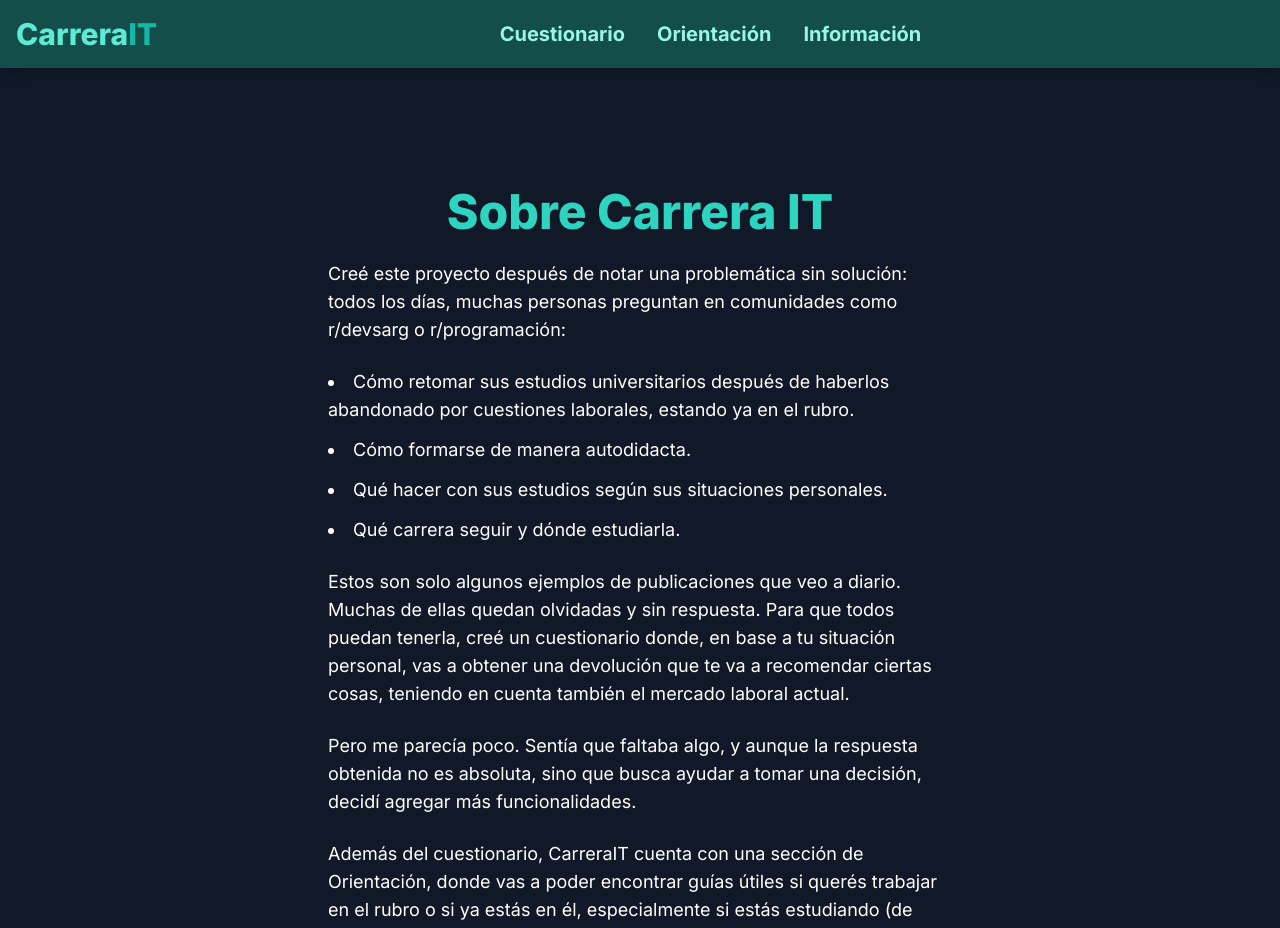
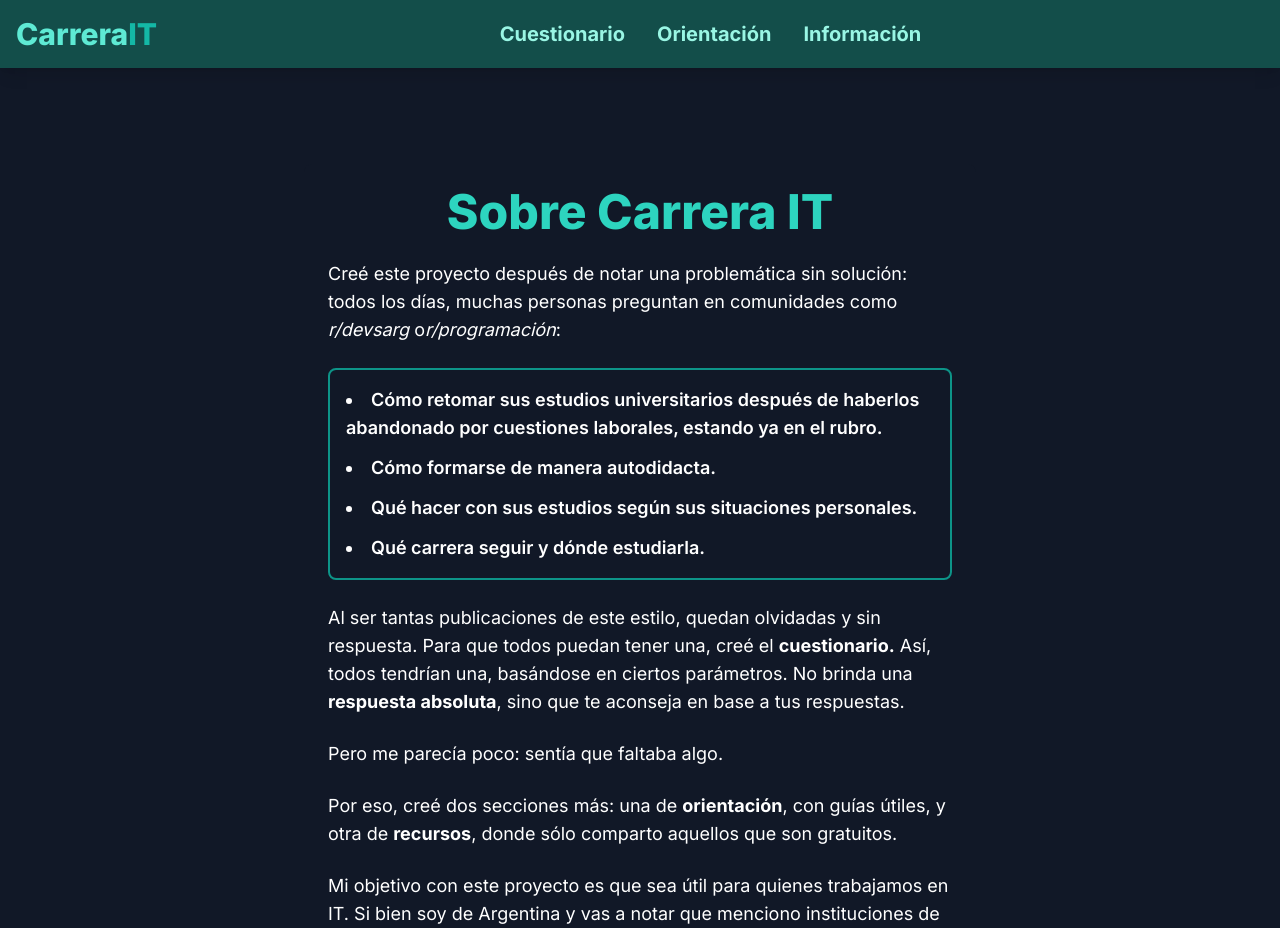
Before and after one commit to aronmilenait/carrerait-roadmap, a Next.js app in the folder carrerait-roadmap/: page /info in a window 1280 px wide. Shown: the top 928 px of the page. Built offline with nearby package versions, Linux system fonts and the light colour scheme.

Commit message:
Improve the paragraphs from the AboutWebsite component.

```diff
--- a/carrerait-roadmap/src/app/components/AboutWebsite.tsx
+++ b/carrerait-roadmap/src/app/components/AboutWebsite.tsx
@@ -16,6 +16,11 @@ const AboutWebsite = () => {
     "text-white",
     "space-y-3",
     "mb-6",
+    "font-semibold",
+    "border-teal-600",
+    "border-2",
+    "p-4",
+    "rounded-lg",
   ].join(" ");
 
   return (
@@ -25,8 +30,8 @@ const AboutWebsite = () => {
       </h1>
       <p className={paragraphClasses}>
         Creé este proyecto después de notar una problemática sin solución: todos
-        los días, muchas personas preguntan en comunidades como r/devsarg o
-        r/programación:
+        los días, muchas personas preguntan en comunidades como <i>r/devsarg</i>{" "}
+        o<i>r/programación</i>:
       </p>
       <ul className={listClasses}>
         <li>
@@ -38,29 +43,28 @@ const AboutWebsite = () => {
         <li>Qué carrera seguir y dónde estudiarla.</li>
       </ul>
       <p className={paragraphClasses}>
-        Estos son solo algunos ejemplos de publicaciones que veo a diario.
-        Muchas de ellas quedan olvidadas y sin respuesta. Para que todos puedan
-        tenerla, creé un cuestionario donde, en base a tu situación personal,
-        vas a obtener una devolución que te va a recomendar ciertas cosas,
-        teniendo en cuenta también el mercado laboral actual.
+        Al ser tantas publicaciones de este estilo, quedan olvidadas y sin
+        respuesta. Para que todos puedan tener una, creé el <b>cuestionario.</b>{" "}
+        Así, todos tendrían una, basándose en ciertos parámetros. No brinda una{" "}
+        <b>respuesta absoluta</b>, sino que te aconseja en base a tus
+        respuestas.
       </p>
       <p className={paragraphClasses}>
-        Pero me parecía poco. Sentía que faltaba algo, y aunque la respuesta
-        obtenida no es absoluta, sino que busca ayudar a tomar una decisión,
-        decidí agregar más funcionalidades.
+        Pero me parecía poco: sentía que faltaba algo.
       </p>
       <p className={paragraphClasses}>
-        Además del cuestionario, CarreraIT cuenta con una sección de
-        Orientación, donde vas a poder encontrar guías útiles si querés trabajar
-        en el rubro o si ya estás en él, especialmente si estás estudiando (de
-        manera autodidacta o en una institución) o si querés hacerlo. También
-        hay una sección de Recursos gratuitos, donde vas a encontrar material
-        interesante para tu formación autodidacta.
+        Por eso, creé dos secciones más: una de <b>orientación</b>, con guías
+        útiles, y otra de <b>recursos</b>, donde sólo comparto aquellos que son
+        gratuitos.
       </p>
       <p className={paragraphClasses}>
-        La idea es que sea un espacio para todos los que nos dedicamos a IT,
-        pero como soy desarrolladora, probablemente me enfoque más en esa área
-        en general.
+        Mi objetivo con este proyecto es que sea útil para quienes trabajamos en
+        IT. Si bien soy de Argentina y vas a notar que menciono instituciones de
+        acá, la mayoría de los recursos van a servirte.
+      </p>
+      <p className={paragraphClasses}>
+        <b>Actualmente, el proyecto está siendo desarrollado.</b> A medida que pase el tiempo,
+        voy a incorporar más guías y material gratuito.
       </p>
     </section>
   );
```
